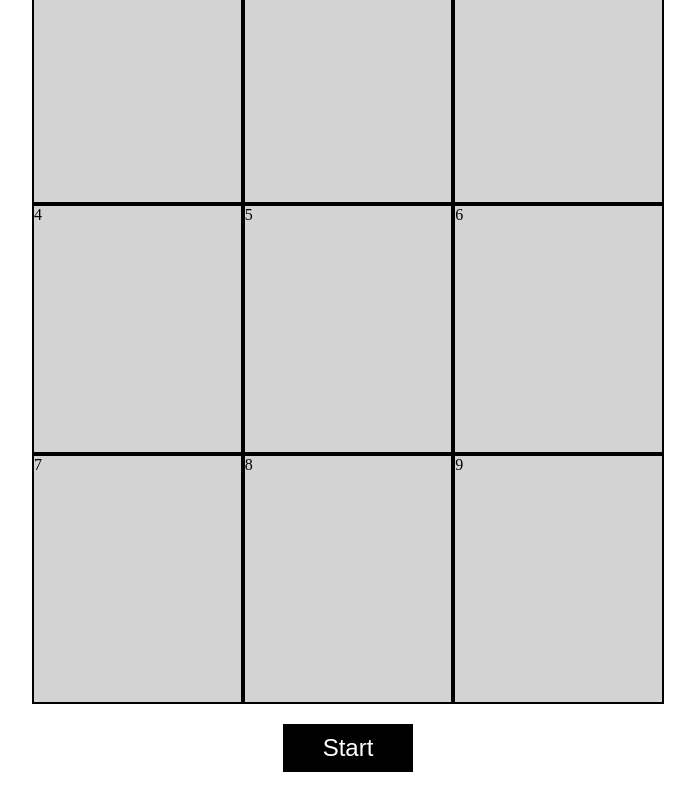
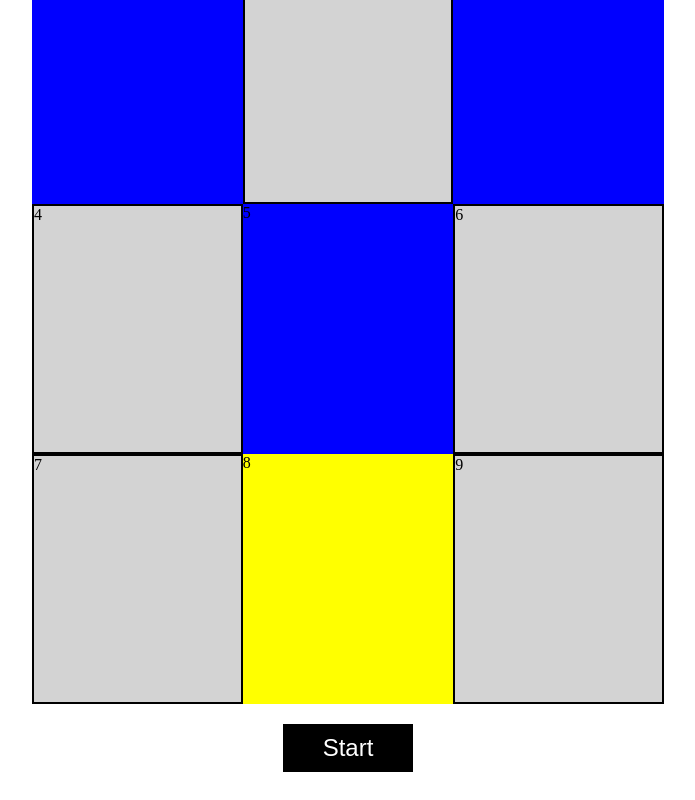
Before and after one commit to YJLeeGinter/gameproject, a plain HTML site: page index.html in a window 1280 px wide. Both pictures are taken after a click on the button "Start". Shown: the part 126-926 px from the top of the page, without its empty margins (292-987 px from the left). Drawn offline with Linux system fonts and the light colour scheme.

Commit message:
modified the code

```diff
--- a/cssgame.css
+++ b/cssgame.css
@@ -55,3 +55,11 @@ h1 {
     display: flex;
     justify-content: center;
 }
+
+.second{
+    background-color: blue;
+}
+
+.third{
+    background-color: yellow;
+}
--- a/jsgame.js
+++ b/jsgame.js
@@ -1,3 +1,12 @@
-document.querySelector('.button').addEventListener('click', function () {
-    alert('Clicked!');
-  });
+const startButton = document.querySelector('button');
+startButton.addEventListener('click', colorChange);
+
+function colorChange(){
+    const elems = document.getElementsByClassName('first');
+    for(let i =0; i < 3; i++){
+        elems[i].className = 'second';
+    }
+  for(let i =4; i < 7; i++){
+        elems[i].className = 'third';
+    }
+}
```
